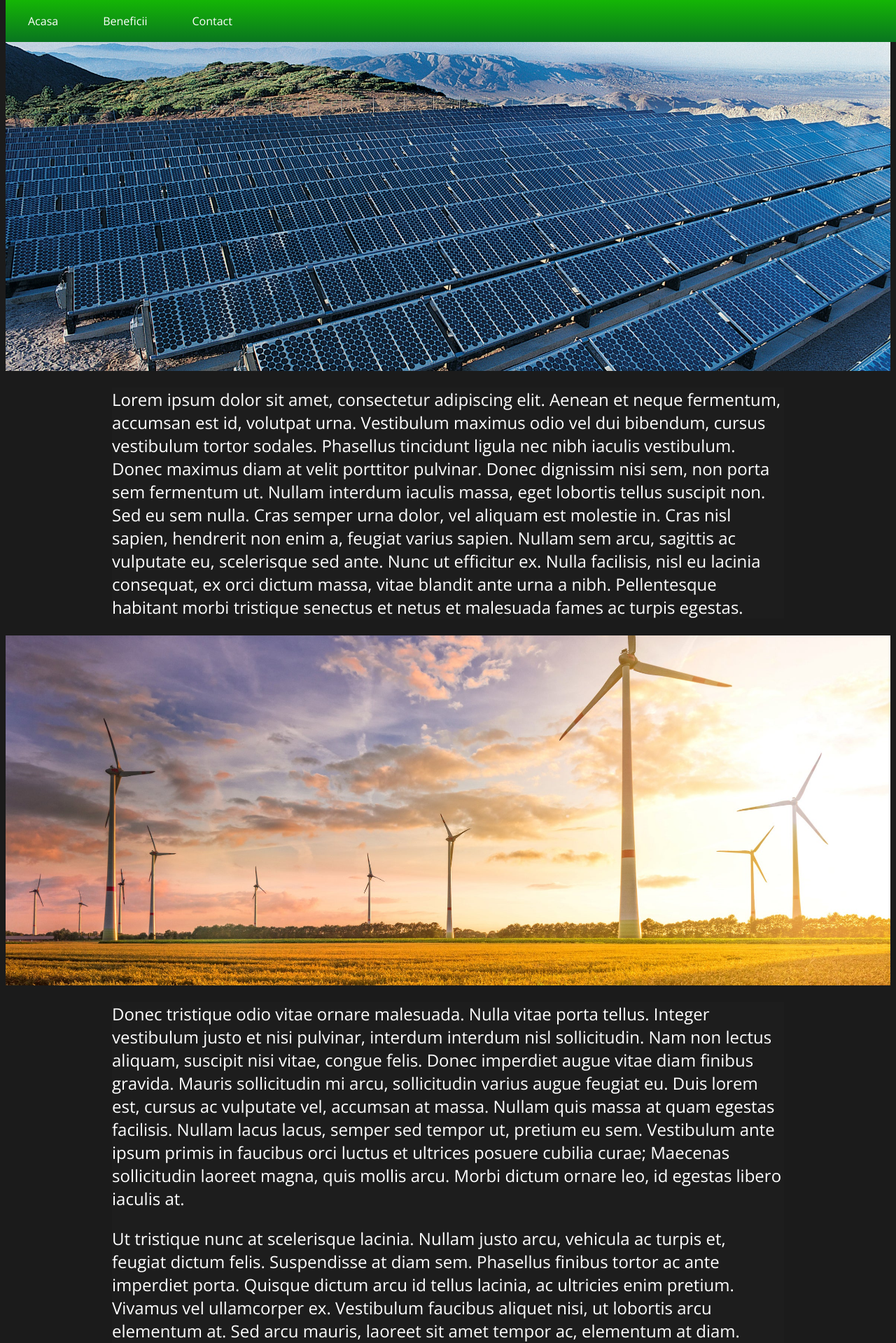
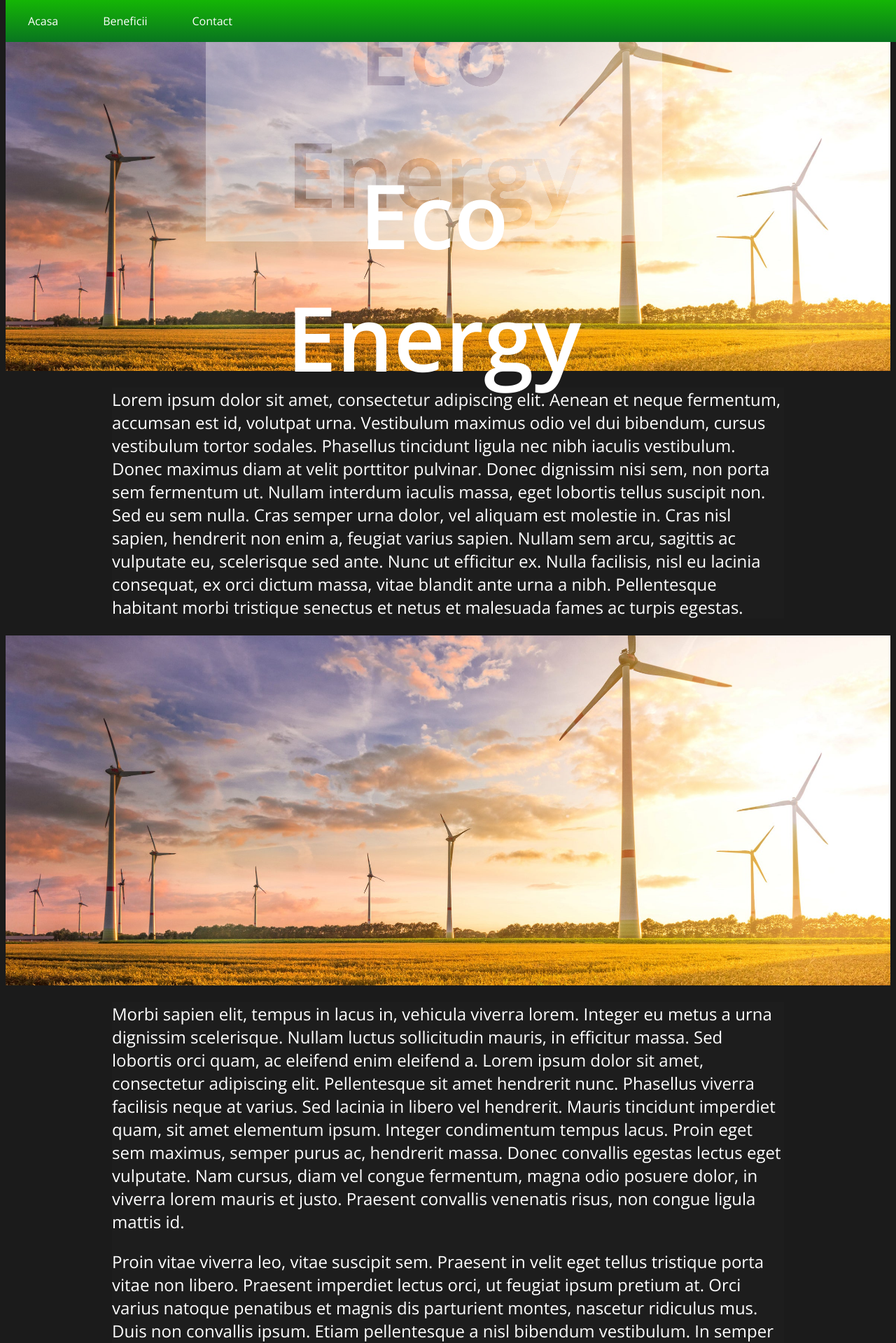
Before and after one commit to Ozzymand/html, a PHP site: page / in a window 1280 px wide. Shown: the top 1919 px of the page at 70% size. Run offline with PHP 8.4, Linux system fonts and the light colour scheme.

Commit message:
Added JS

```diff
--- a/Assets/CSS/style.css
+++ b/Assets/CSS/style.css
@@ -1,3 +1,8 @@
+html {
+    scroll-behavior: smooth;
+}
+
+/* Navbar settings */
 .navbar {
     overflow: hidden;
     background-image: linear-gradient(rgb(20, 182, 5), rgb(9, 117, 32));
@@ -5,11 +10,10 @@
     position: fixed;
     top: 0;
     width: 100%;
+    z-index: 1;
 }
-/*
-    99, 51, 177  |  #6333b1 -- Light Purple
-    62, 6, 126   |  #3e067e -- Dark Purple
-*/
+
+/* Navbar settings */
 .navbar a {
     float: left;
     display: block;
@@ -17,19 +21,24 @@
     text-align: center;
     padding: 1.2rem 2rem;
     text-decoration: none;
+    z-index: 1;
 }
 
+/* Navbar settings */
 .navbar a:hover {
     background: rgba(184, 184, 184, 0.5);
     color: black;
+    z-index: 1;
 }
 
+/* Font main settings */
 .main {
     color: #ffffff;
     margin-top: 30px;
     font-family: 'Open Sans', sans-serif;
 }
 
+/* Text Containers */
 .container {
     max-width: 960px;
     margin: 0 auto;
@@ -38,6 +47,7 @@
     padding: 0px;
 }
 
+/* Background image parallax */
 .parallax {
     background: url("/Assets/Images/Background.png") no-repeat center;
     background-size: cover;
@@ -45,9 +55,59 @@
     height: 500px;
 }
 
-.parallax2 {
-    background: url("/Assets/Images/Background2.png") no-repeat center;
-    background-size: cover;
-    background-attachment: fixed;
-    height: 500px;
+/* Background for text */
+.text {
+    background-color: rgba(255, 255, 255, 0.336);
+    color: black;
+    font-size: 10vw;
+    font-weight: bold;
+    margin: 0 auto;
+    padding: 10px;
+    width: 50%;
+    text-align: center;
+    position: sticky;
+    top: 50%;
+    left: 50%;
+    transform: translate(-50%, -50%);
+    mix-blend-mode: lighten;
 }
+
+/* Text */
+.text2 {
+    background-color: rgba(255, 255, 255, 0);
+    color: rgb(255, 255, 255);
+    font-size: 10vw;
+    font-weight: bold;
+    margin: 0 auto;
+    padding: 10px;
+    width: 50%;
+    text-align: center;
+    position: sticky;
+    top: 50%;
+    left: 50%;
+    transform: translate(-50%, -51.5%);
+    mix-blend-mode: normal;
+}
+
+/* Label Colors */
+.label {
+    color: white;
+    padding: 8px;
+}
+
+.yes {background-color: #4CAF50;}   /* Green */
+.no {background-color: #f32121;}    /* Red */
+
+#overlay {
+    position: fixed; /* Sit on top of the page content */
+    display: none; /* Hidden by default */
+    width: 100%; /* Full width (cover the whole page) */
+    height: 100%; /* Full height (cover the whole page) */
+    top: 0;
+    left: 0;
+    right: 0;
+    bottom: 0;
+    background-color: rgba(0,0,0,0.5); /* Black background with opacity */
+    z-index: 1; /* Specify a stack order in case you're using a different order for other elements */
+    cursor: pointer; /* Add a pointer on hover */
+}
--- a/index.html
+++ b/index.html
@@ -1,9 +1,10 @@
 <!DOCTYPE html>
 <HTML>
     <Head>
-		<link rel="icon" type="image/x-icon" href="Logo.ico" /> <Title>Eco-Energy</Title>
-		<link rel="icon" type="image/png" href="Assets/Logo/Logo-32x32.png" sizes="32x32" />
-		<link rel="icon" type="image/png" href="Assets/Logo/Logo-16x16.png" sizes="16x16" />
+        <link rel="icon" type="image/x-icon" href="Logo.ico"/>
+        <Title>Eco-Energy</Title>
+        <link rel="icon" type="image/png" href="Assets/Logo/Logo-32x32.png" sizes="32x32"/>
+        <link rel="icon" type="image/png" href="Assets/Logo/Logo-16x16.png" sizes="16x16"/>
         <meta charset="utf-8">
         <meta name="viewport" content="width=device-width, initial-scale=1">
         <meta name="description" content="Website creat pentru proiect">
@@ -20,17 +21,23 @@
                 <a href="#bottom">Contact</a>
             </div>
             <!-- Content -->
-		<p id=home></p>
-		<div class="parallax2"></div>
+            <div id="overlay"></div>
+            <p id="home"></p>
+            <div class="parallax">
+                <div class="text">Eco Energy</div>
+                <div class="text2">Eco Energy</div>
+            </div>
             <div class="container">
-			<p>Lorem ipsum dolor sit amet, consectetur adipiscing elit. Aenean et neque fermentum, accumsan est id, volutpat urna. Vestibulum maximus odio vel dui bibendum, cursus vestibulum tortor sodales. Phasellus tincidunt ligula nec nibh iaculis vestibulum. Donec maximus diam at velit porttitor pulvinar. Donec dignissim nisi sem, non porta sem fermentum ut. Nullam interdum iaculis massa, eget lobortis tellus suscipit non. Sed eu sem nulla. Cras semper urna dolor, vel aliquam est molestie in. Cras nisl sapien, hendrerit non enim a, feugiat varius sapien. Nullam sem arcu, sagittis ac vulputate eu, scelerisque sed ante. Nunc ut efficitur ex. Nulla facilisis, nisl eu lacinia consequat, ex orci dictum massa, vitae blandit ante urna a nibh. Pellentesque habitant morbi tristique senectus et netus et malesuada fames ac turpis egestas. </p>
+                <p>Lorem ipsum dolor sit amet, consectetur adipiscing elit. Aenean et neque fermentum, accumsan est id, volutpat urna. Vestibulum maximus odio vel dui bibendum, cursus vestibulum tortor sodales. Phasellus tincidunt ligula nec nibh iaculis vestibulum. Donec maximus diam at velit porttitor pulvinar. Donec dignissim nisi sem, non porta sem fermentum ut. Nullam interdum iaculis massa, eget lobortis tellus suscipit non. Sed eu sem nulla. Cras semper urna dolor, vel aliquam est molestie in. Cras nisl sapien, hendrerit non enim a, feugiat varius sapien. Nullam sem arcu, sagittis ac vulputate eu, scelerisque sed ante. Nunc ut efficitur ex. Nulla facilisis, nisl eu lacinia consequat, ex orci dictum massa, vitae blandit ante urna a nibh. Pellentesque habitant morbi tristique senectus et netus et malesuada fames ac turpis egestas.
+                </p>
             </div>
+            <p id="middle" />
             <div class="parallax"></div>
             <div class="container">
-			<p>Donec tristique odio vitae ornare malesuada. Nulla vitae porta tellus. Integer vestibulum justo et nisi pulvinar, interdum interdum nisl sollicitudin. Nam non lectus aliquam, suscipit nisi vitae, congue felis. Donec imperdiet augue vitae diam finibus gravida. Mauris sollicitudin mi arcu, sollicitudin varius augue feugiat eu. Duis lorem est, cursus ac vulputate vel, accumsan at massa. Nullam quis massa at quam egestas facilisis. Nullam lacus lacus, semper sed tempor ut, pretium eu sem. Vestibulum ante ipsum primis in faucibus orci luctus et ultrices posuere cubilia curae; Maecenas sollicitudin laoreet magna, quis mollis arcu. Morbi dictum ornare leo, id egestas libero iaculis at.</p>
-			<p id=middle>Ut tristique nunc at scelerisque lacinia. Nullam justo arcu, vehicula ac turpis et, feugiat dictum felis. Suspendisse at diam sem. Phasellus finibus tortor ac ante imperdiet porta. Quisque dictum arcu id tellus lacinia, ac ultricies enim pretium. Vivamus vel ullamcorper ex. Vestibulum faucibus aliquet nisi, ut lobortis arcu elementum at. Sed arcu mauris, laoreet sit amet tempor ac, elementum at diam. Nunc vel dapibus ligula, vel rhoncus mauris. Donec tellus tellus, vestibulum non vestibulum ut, ultricies et ipsum. Nulla faucibus lectus at urna suscipit, et aliquet ipsum rutrum. Phasellus interdum, leo ut auctor vestibulum, velit enim tincidunt felis, sit amet luctus nisi elit non sapien. Mauris pretium est et dui sollicitudin, at vestibulum libero molestie. </p>
-			<p>Morbi sapien elit, tempus in lacus in, vehicula viverra lorem. Integer eu metus a urna dignissim scelerisque. Nullam luctus sollicitudin mauris, in efficitur massa. Sed lobortis orci quam, ac eleifend enim eleifend a. Lorem ipsum dolor sit amet, consectetur adipiscing elit. Pellentesque sit amet hendrerit nunc. Phasellus viverra facilisis neque at varius. Sed lacinia in libero vel hendrerit. Mauris tincidunt imperdiet quam, sit amet elementum ipsum. Integer condimentum tempus lacus. Proin eget sem maximus, semper purus ac, hendrerit massa. Donec convallis egestas lectus eget vulputate. Nam cursus, diam vel congue fermentum, magna odio posuere dolor, in viverra lorem mauris et justo. Praesent convallis venenatis risus, non congue ligula mattis id. </p>
-			<p id=bottom>Proin vitae viverra leo, vitae suscipit sem. Praesent in velit eget tellus tristique porta vitae non libero. Praesent imperdiet lectus orci, ut feugiat ipsum pretium at. Orci varius natoque penatibus et magnis dis parturient montes, nascetur ridiculus mus. Duis non convallis ipsum. Etiam pellentesque a nisl bibendum vestibulum. In semper gravida sem, vel fermentum diam fermentum eget. Morbi sodales auctor ligula, vel hendrerit leo molestie sed. Integer non vulputate arcu, in scelerisque sem. Aenean viverra lacus id tortor egestas sagittis. Nunc facilisis, diam id posuere ultricies, nisl ante vulputate metus, at porta lacus libero vel felis. Mauris et mauris ex. </p>
+                <p>Morbi sapien elit, tempus in lacus in, vehicula viverra lorem. Integer eu metus a urna dignissim scelerisque. Nullam luctus sollicitudin mauris, in efficitur massa. Sed lobortis orci quam, ac eleifend enim eleifend a. Lorem ipsum dolor sit amet, consectetur adipiscing elit. Pellentesque sit amet hendrerit nunc. Phasellus viverra facilisis neque at varius. Sed lacinia in libero vel hendrerit. Mauris tincidunt imperdiet quam, sit amet elementum ipsum. Integer condimentum tempus lacus. Proin eget sem maximus, semper purus ac, hendrerit massa. Donec convallis egestas lectus eget vulputate. Nam cursus, diam vel congue fermentum, magna odio posuere dolor, in viverra lorem mauris et justo. Praesent convallis venenatis risus, non congue ligula mattis id.
+                </p>
+                <p id="bottom">Proin vitae viverra leo, vitae suscipit sem. Praesent in velit eget tellus tristique porta vitae non libero. Praesent imperdiet lectus orci, ut feugiat ipsum pretium at. Orci varius natoque penatibus et magnis dis parturient montes, nascetur ridiculus mus. Duis non convallis ipsum. Etiam pellentesque a nisl bibendum vestibulum. In semper gravida sem, vel fermentum diam fermentum eget. Morbi sodales auctor ligula, vel hendrerit leo molestie sed. Integer non vulputate arcu, in scelerisque sem. Aenean viverra lacus id tortor egestas sagittis. Nunc facilisis, diam id posuere ultricies, nisl ante vulputate metus, at porta lacus libero vel felis. Mauris et mauris ex.
+                </p>
             </div>
         </div>
     </Body>
```
Also changed, not shown: Assets/JS/index.js (added, +7 -0 lines). Lines whose indentation alone changed are shown as unchanged.
